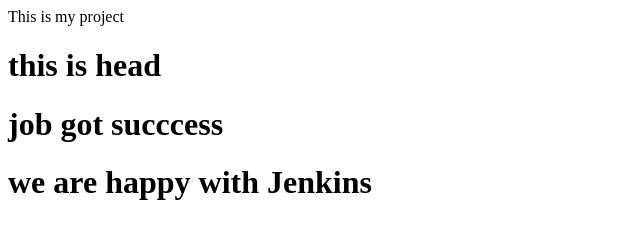
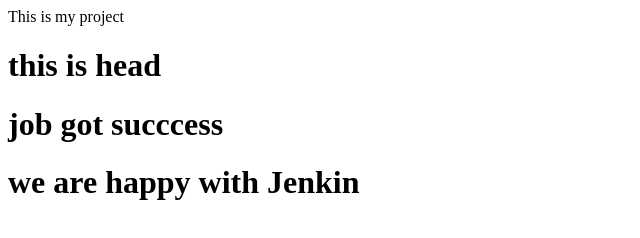
Before and after one commit to ELearnTez/jekins_html_demo, a plain HTML site: page index.html in a window 1280 px wide. Shown: the full height of the page, 0-640 px from the left. Drawn offline with Linux system fonts and the light colour scheme.

Commit message:
Update index.html

```diff
--- a/index.html
+++ b/index.html
@@ -2,7 +2,7 @@
 	<body>This is my project
 		<H1>this is head</h1>
 		<H1>job got succcess</h1>
-		<H1>we are happy with Jenkins</h1>
+		<H1>we are happy with Jenkin</h1>
 	</body>
 
 </html>
```
